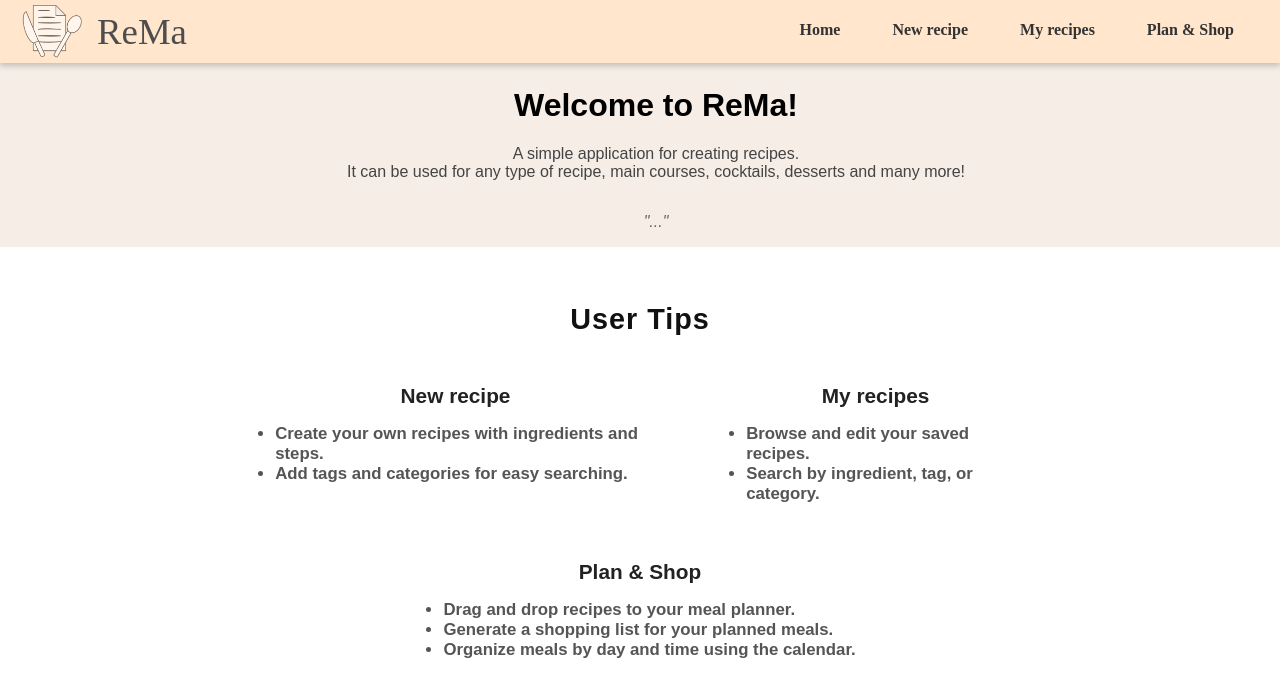
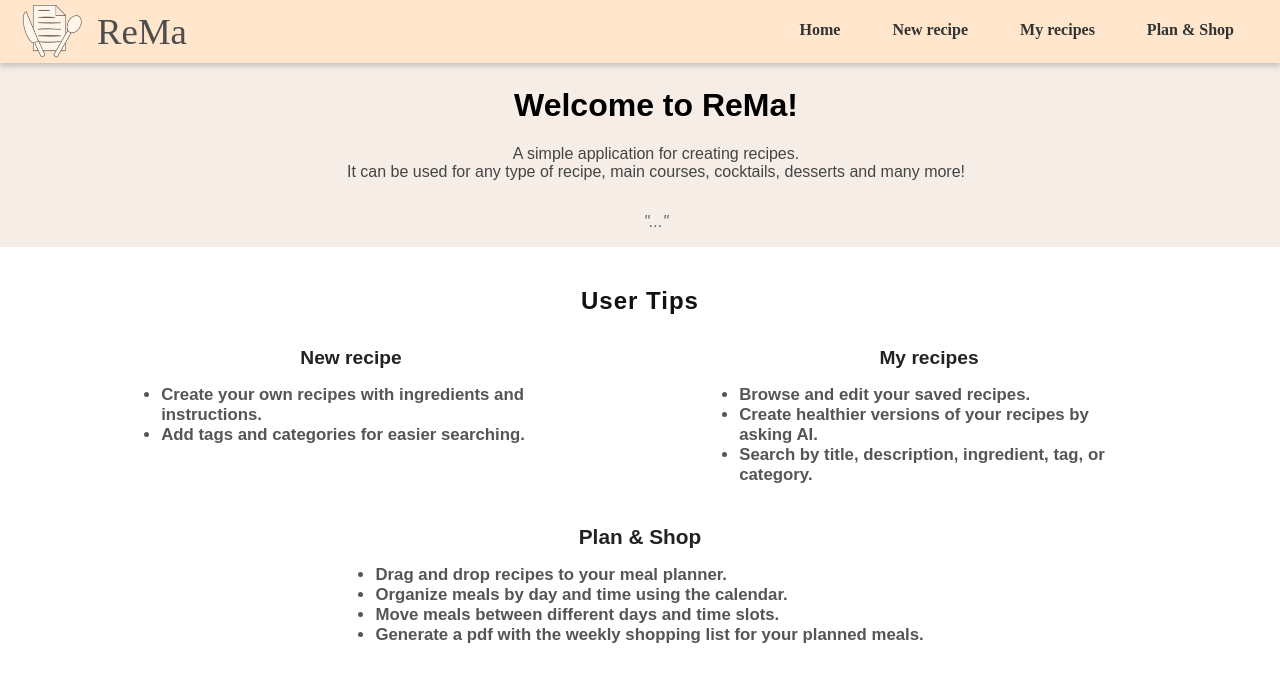
Before and after one commit to ktzanak/rema, a React (Vite) app in the folder rema-frontend/: page / in a window 1280 px wide. Shown: the top 696 px of the page. Built offline with nearby package versions, Linux system fonts and the light colour scheme; no server answers.

Commit message:
restyled the user tips section

```diff
--- a/rema-frontend/src/components/Home.jsx
+++ b/rema-frontend/src/components/Home.jsx
@@ -68,7 +68,7 @@ export default function Home() {
       </motion.div>
       <div
         style={{
-          marginTop: "2rem",
+          marginTop: "1rem",
           padding: "1.5rem",
           borderRadius: "12px",
           display: "flex",
@@ -78,8 +78,8 @@ export default function Home() {
       >
         <h5
           style={{
-            margin: "0 0 2.5rem 0",
-            fontSize: "1.8rem",
+            margin: "0 0 1.5rem 0",
+            fontSize: "1.5rem",
             fontWeight: 700,
             textAlign: "center",
             color: "#111",
@@ -89,24 +89,28 @@ export default function Home() {
           User Tips
         </h5>
 
-        <div style={{ width: "100%", maxWidth: 800 }}>
+        <div style={{ width: "100%", maxWidth: 1100 }}>
           <div
             style={{
               display: "flex",
               justifyContent: "center",
-              gap: "2.5rem",
-              marginBottom: "2.5rem",
+              gap: "8rem",
+              marginBottom: "1.5rem",
+              width: "100%",
             }}
           >
             <div
               style={{
                 borderRadius: "10px",
                 padding: "0.5rem 1rem",
-                minWidth: "160px",
+                flex: "none",
+                minWidth: "260px",
+                maxWidth: "450px",
                 textAlign: "center",
                 fontWeight: 700,
-                fontSize: "1.3rem",
+                fontSize: "1.2rem",
                 color: "#222",
+                boxSizing: "border-box",
               }}
             >
               New recipe
@@ -120,19 +124,24 @@ export default function Home() {
                   listStyle: "disc",
                 }}
               >
-                <li>Create your own recipes with ingredients and steps.</li>
-                <li>Add tags and categories for easy searching.</li>
+                <li>
+                  Create your own recipes with ingredients and instructions.
+                </li>
+                <li>Add tags and categories for easier searching.</li>
               </ul>
             </div>
             <div
               style={{
                 borderRadius: "10px",
                 padding: "0.5rem 1rem",
-                minWidth: "160px",
+                flex: "none",
+                minWidth: "260px",
+                maxWidth: "450px",
                 textAlign: "center",
                 fontWeight: 700,
-                fontSize: "1.3rem",
+                fontSize: "1.2rem",
                 color: "#222",
+                boxSizing: "border-box",
               }}
             >
               My recipes
@@ -147,7 +156,10 @@ export default function Home() {
                 }}
               >
                 <li>Browse and edit your saved recipes.</li>
-                <li>Search by ingredient, tag, or category.</li>
+                <li>Create healthier versions of your recipes by asking AI.</li>
+                <li>
+                  Search by title, description, ingredient, tag, or category.
+                </li>
               </ul>
             </div>
           </div>
@@ -180,8 +192,12 @@ export default function Home() {
                 }}
               >
                 <li>Drag and drop recipes to your meal planner.</li>
-                <li>Generate a shopping list for your planned meals.</li>
                 <li>Organize meals by day and time using the calendar.</li>
+                <li>Move meals between different days and time slots.</li>
+                <li>
+                  Generate a pdf with the weekly shopping list for your planned
+                  meals.
+                </li>
               </ul>
             </div>
           </div>
```
